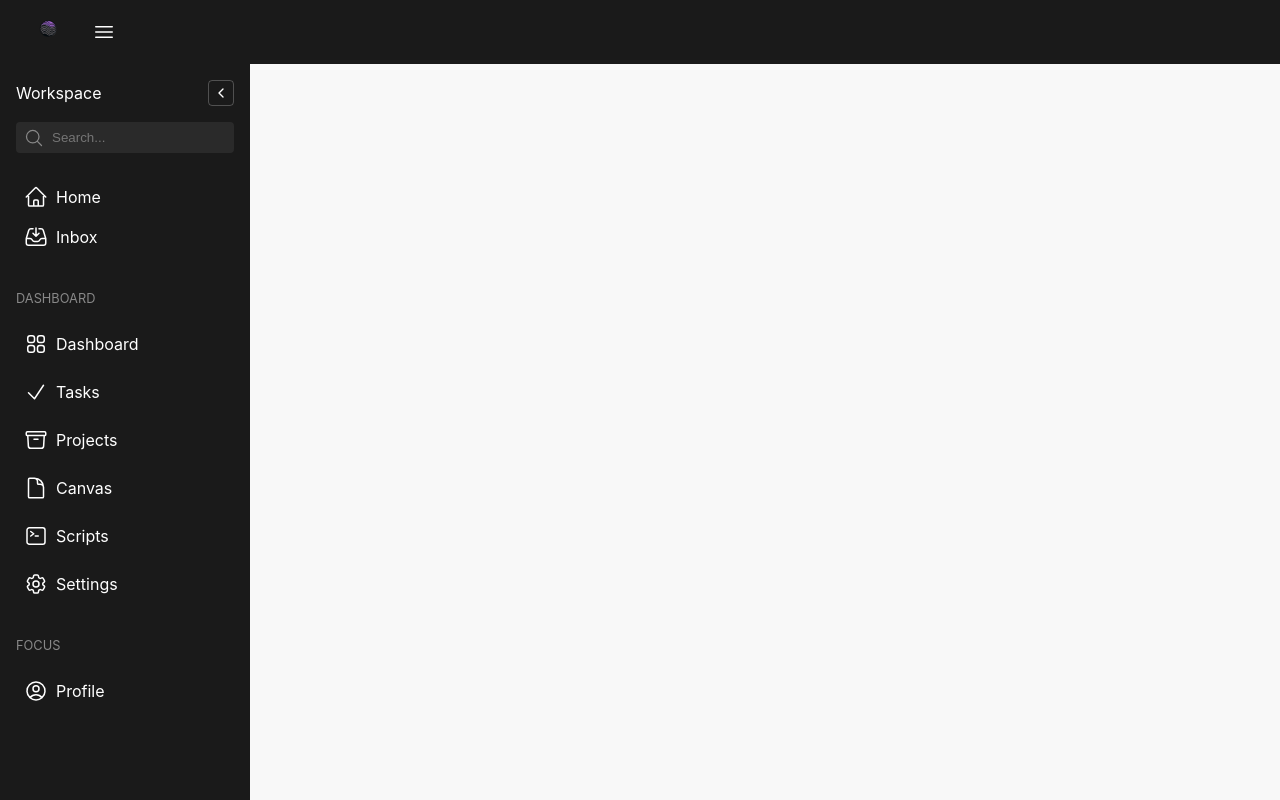
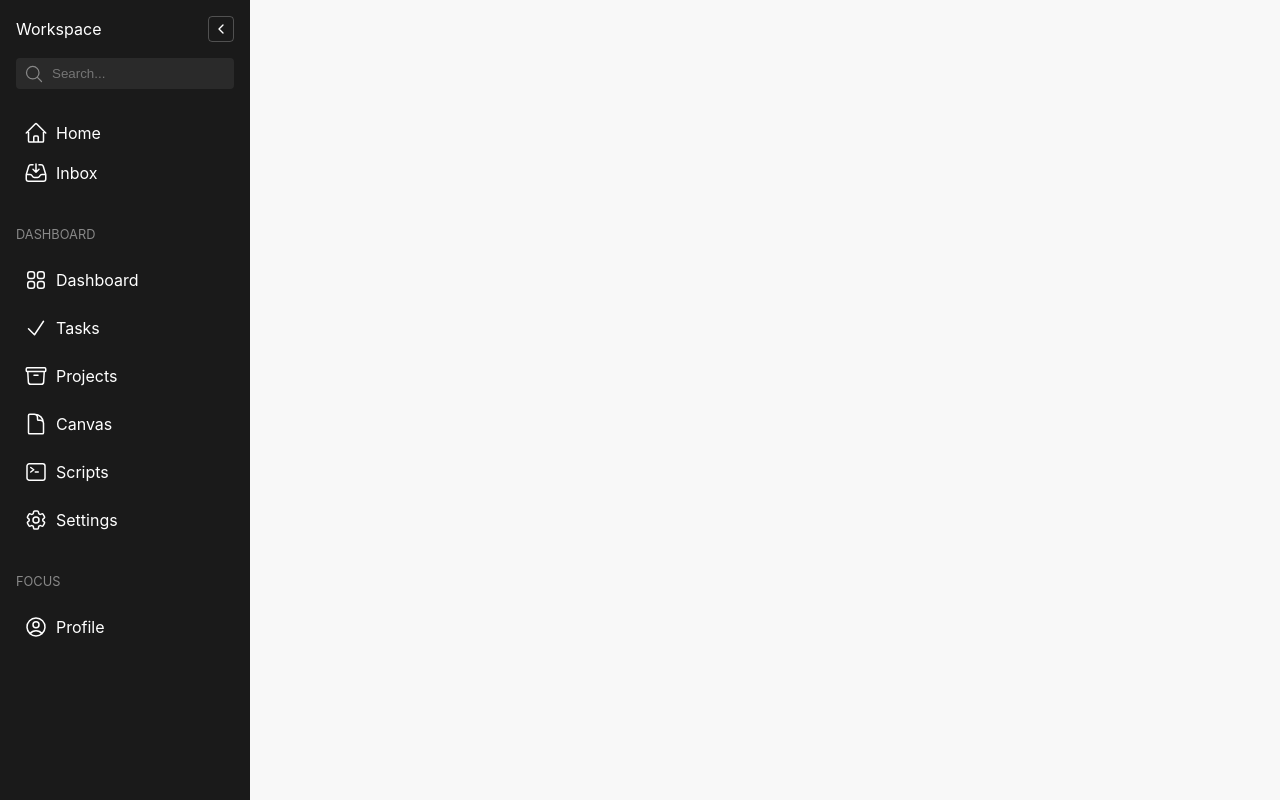
Before and after one commit to EXDEICIDA/WorkFlow-App, a React (Vite) app in the folder workflow-app/: page / in a window 1280 px wide. Built offline with nearby package versions, Linux system fonts and the light colour scheme.

Commit message:
del-header

```diff
--- a/workflow-app/src/App.css
+++ b/workflow-app/src/App.css
@@ -13,24 +13,13 @@ body {
 
 .app {
   display: flex;
-  flex-direction: column;
-  min-height: 100vh;
-  max-height: 100vh;
-  overflow: hidden;
-}
-
-.content-wrapper {
-  display: flex;
-  flex: 1;
-  margin-top: 64px; /* Height of the header */
-  overflow: hidden;
+  height: 100vh;
 }
 
 .main-content {
   flex: 1;
-  padding: 24px;
+  padding: 20px;
   background-color: #f8f8f8;
-  overflow-y: auto;
 }
 
 .page-container {
--- a/workflow-app/src/App.jsx
+++ b/workflow-app/src/App.jsx
@@ -1,17 +1,11 @@
 import Sidebar from "./Components/Sidebar";
-import Header from "./components/Header";
 import "./App.css";
 
 function App() {
   return (
     <div className="app">
-      <Header />
-      <div className="content-wrapper">
-        <Sidebar />
-        <main className="main-content">
-          {/* Your main content goes here */}
-        </main>
-      </div>
+      <Sidebar />
+      <main className="main-content">{/* Your main content goes here */}</main>
     </div>
   );
 }
--- a/workflow-app/src/Components/Header.css
+++ /dev/null
@@ -1,82 +0,0 @@
-.header {
-  width: 100%;
-  height: 64px;
-  background-color: #1a1a1a;
-  color: #ffffff;
-  position: fixed;
-  top: 0;
-  left: 0;
-  right: 0;
-  z-index: 1000;
-}
-
-.header-content {
-  max-width: 100%;
-  height: 100%;
-  display: flex;
-  align-items: center;
-  justify-content: space-between;
-  padding: 0 24px;
-}
-
-.header-left {
-  display: flex;
-  align-items: center;
-  gap: 16px;
-  margin-left: 0;
-}
-
-.header-icon {
-  width: 48px;
-  height: 48px;
-  object-fit: contain;
-  transform: translateY(2px); /* Slight vertical adjustment */
-}
-
-.header-title {
-  font-size: 1.25rem;
-  font-weight: 600;
-  color: #ffffff;
-  margin-top: 2px; /* Align text with icon */
-}
-
-.header-right {
-  display: flex;
-  align-items: center;
-  gap: 16px;
-}
-
-.menu-button {
-  background: none;
-  border: none;
-  cursor: pointer;
-  padding: 4px;
-  color: #ffffff;
-  display: flex;
-  align-items: center;
-  justify-content: center;
-}
-
-.menu-icon {
-  width: 24px;
-  height: 24px;
-}
-
-.menu-button:hover {
-  opacity: 0.8;
-}
-
-@media (max-width: 768px) {
-  .header-title {
-    font-size: 1.1rem;
-  }
-
-  .header-content {
-    padding: 0 16px;
-  }
-
-  .header-icon {
-    width: 40px;
-    height: 40px;
-  }
-}
--- a/workflow-app/src/Components/Header.jsx
+++ /dev/null
@@ -1,40 +0,0 @@
-import React from "react";
-import flowCentricIcon from "../assets/flow-centric-icon.png";
-import "./Header.css";
-
-const Header = () => {
-  return (
-    <header className="header">
-      <div className="header-content">
-        <div className="header-left">
-          <img
-            src={flowCentricIcon}
-            alt="Flow Centric"
-            className="header-icon"
-          />
-          <button className="menu-button">
-            <svg
-              xmlns="http://www.w3.org/2000/svg"
-              fill="none"
-              viewBox="0 0 24 24"
-              strokeWidth="1.5"
-              stroke="currentColor"
-              className="menu-icon"
-            >
-              <path
-                strokeLinecap="round"
-                strokeLinejoin="round"
-                d="M3.75 6.75h16.5M3.75 12h16.5m-16.5 5.25h16.5"
-              />
-            </svg>
-          </button>
-        </div>
-        <div className="header-right">
-          {/* Add additional header elements here if needed */}
-        </div>
-      </div>
-    </header>
-  );
-};
-
-export default Header;
```
